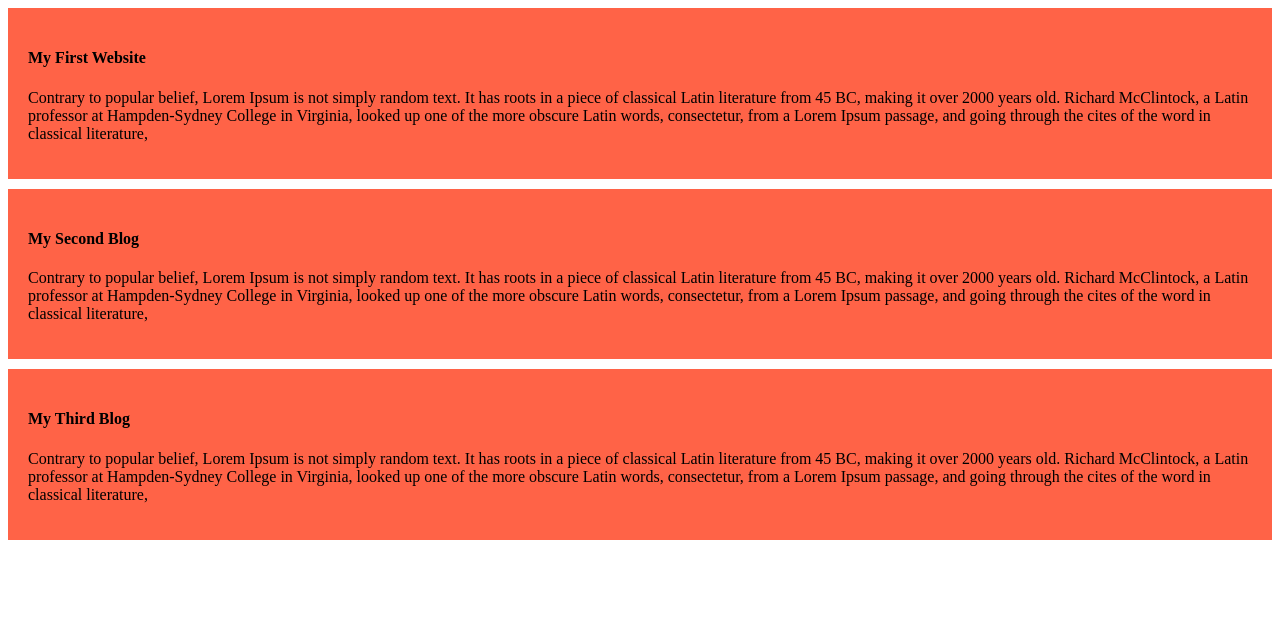
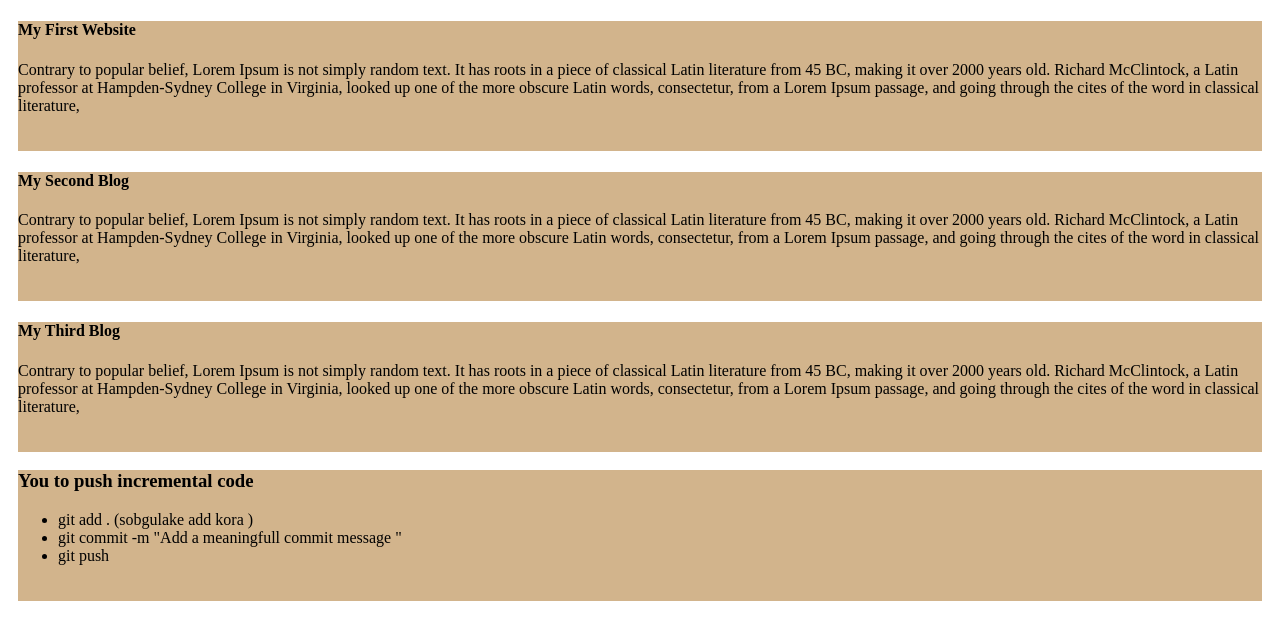
Before and after one commit to ayub660/my-simpl-website, a plain HTML site: page index.html in a window 1280 px wide. Drawn offline with Linux system fonts and the light colour scheme.

```diff
--- a/index.html
+++ b/index.html
@@ -28,6 +28,20 @@
         </p>
 
     </div>
+    <div>
+        <h3>You to push incremental code
+        </h3>
+        <ul>
+            <li>git add . (sobgulake add kora )
+
+            </li>
+            <li>
+                git commit -m
+                "Add a meaningfull commit message "
+            </li>
+            <li>git push</li>
+        </ul>
+    </div>
 
 </body>
 </html>
--- a/style/blog.css
+++ b/style/blog.css
@@ -1,4 +1,5 @@
-Div{background-color:tomato;
-padding: 20px;
-margin-bottom: 10px;
+div{
+    background-color:tan;
+    padding-bottom:20px ;
+    margin: 10px;
 }
```
